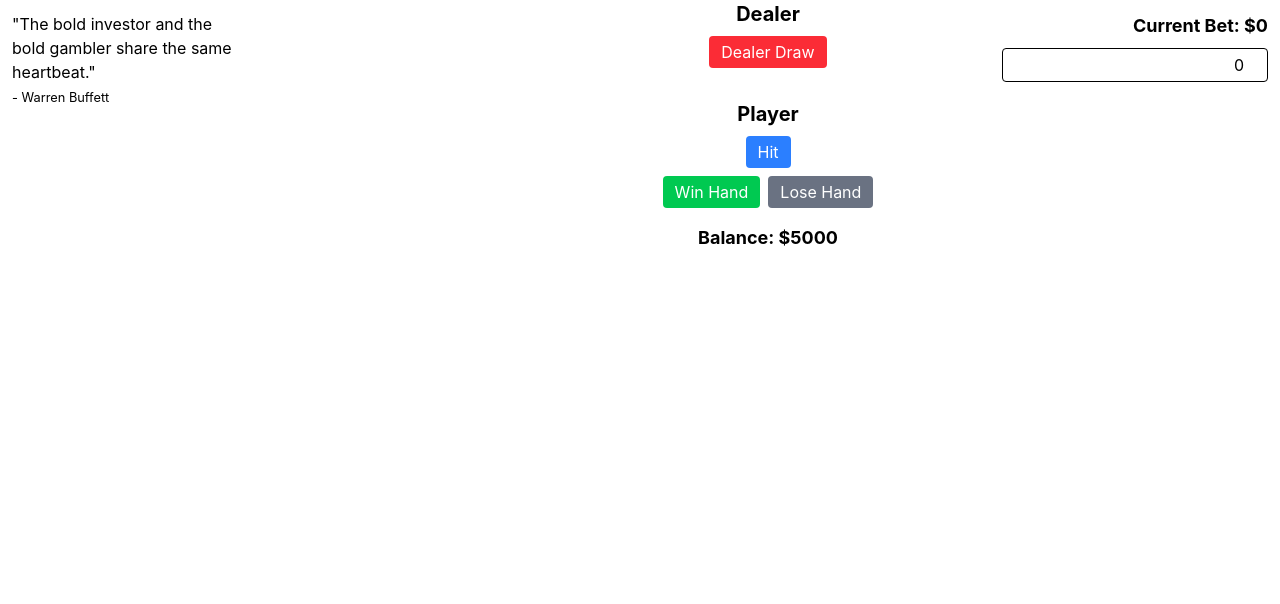
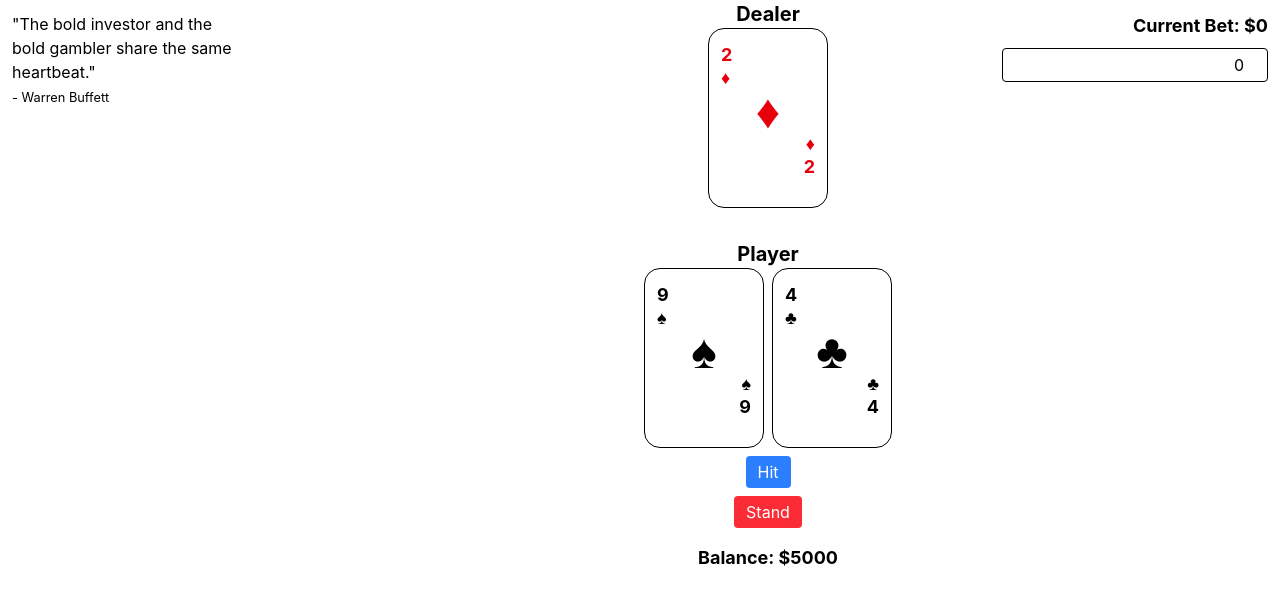
Before and after one commit to rdlaidlaw/BlackJack, a React (Vite) app in the folder blackjack/: page /game in a window 1280 px wide. Shown: the top 604 px of the page. Built offline with nearby package versions, Linux system fonts and the light colour scheme.

Commit message:
game logic

```diff
--- a/blackjack/src/Game.tsx
+++ b/blackjack/src/Game.tsx
@@ -1,5 +1,5 @@
 import Quotes from "./Quotes.tsx";
-import { useState } from "react";
+import { useState, useEffect } from "react";
 import Hand, { type CardType } from "./Hand.tsx";
 import Deck from "./Deck.ts";
 
@@ -8,24 +8,31 @@ interface GameProps {
 }
 
 export default function Game({ deck }: GameProps) {
+    const [playerCards, setPlayerCards] = useState<CardType[]>([]);
+    const [dealerCards, setDealerCards] = useState<CardType[]>([]);
+    const [balance, setBalance] = useState<number>(5000);
+    const [bet, setBet] = useState<number>(0);
+
     if (!deck) {
         deck = new Deck();
         deck.createNewDeck();
     }
 
-    const [playerCards, setPlayerCards] = useState<CardType[]>([]);
-    const [dealerCards, setDealerCards] = useState<CardType[]>([]);
-    const [balance, setBalance] = useState<number>(5000);
-    const [bet, setBet] = useState<number>(0);
+    useEffect(() => {
+        setDealerCards([deck!.draw()]);
+    }, []);
+    useEffect(() => {
+        setPlayerCards([deck!.draw(), deck!.draw()]);
+    }, []);
 
     function playerHit() {
         if (balance <= 0) return;
-        setPlayerCards(prev => [...prev, deck!.draw()]);
-    }
+        const newCards = [...playerCards, deck!.draw()];
+        setPlayerCards(newCards);
 
-    function dealerHit() {
-        if (balance <= 0) return;
-        setDealerCards(prev => [...prev, deck!.draw()]);
+        if (getHandValue(newCards) > 21) {
+            resolveHand(false);
+        }
     }
 
     function resolveHand(playerWins: boolean) {
@@ -36,9 +43,57 @@ export default function Game({ deck }: GameProps) {
             setBalance(prev => Math.max(prev - bet, 0));
             alert(`You lost $${bet}.`);
         }
-        setPlayerCards([]);
-        setDealerCards([]);
+        setDealerCards([deck!.draw()]);
+        setPlayerCards([deck!.draw(), deck!.draw()]);
         setBet(0);
+    }
+
+    function getHandValue(cards: CardType[]) {
+        let total = 0;
+        let aces = 0;
+
+        for (const card of cards) {
+            if (["J","Q","K"].includes(card.value)) total += 10;
+            else if (card.value === "A") {
+                total += 11;
+                aces++;
+            } else total += Number(card.value);
+        }
+
+        while (total > 21 && aces > 0) {
+            total -= 10;
+            aces--;
+        }
+
+        return total;
+    }
+
+    async function dealerTurn() {
+        let newDealerCards = [...dealerCards];
+
+        while (getHandValue(newDealerCards) < 17) {
+            await new Promise(r => setTimeout(r, 800));
+            const card = deck!.draw();
+            newDealerCards.push(card);
+            setDealerCards([...newDealerCards]);
+        }
+        setDealerCards(newDealerCards);
+        const dealerScore = getHandValue(newDealerCards);
+        const playerScore = getHandValue(playerCards);
+
+        await new Promise(r => setTimeout(r, 1200));
+
+        if (playerScore > 21) {
+            resolveHand(false);
+        } else if (dealerScore > 21) {
+            resolveHand(true);
+        } else if (playerScore > dealerScore) {
+            resolveHand(true);
+        } else if (dealerScore > playerScore) {
+            resolveHand(false);
+        } else {
+            alert("Push! Bet returned.");
+        }
     }
 
     return (
@@ -65,13 +120,6 @@ export default function Game({ deck }: GameProps) {
                 <div className="flex flex-col items-center">
                     <h2 className="text-xl font-bold">Dealer</h2>
                     <Hand cards={dealerCards} />
-                    <button
-                        onClick={dealerHit}
-                        className="bg-red-500 text-white px-3 py-1 rounded mt-2"
-                        disabled={balance <= 0}
-                    >
-                        Dealer Draw
-                    </button>
                 </div>
 
                 <div className="flex flex-col items-center">
@@ -85,22 +133,13 @@ export default function Game({ deck }: GameProps) {
                         Hit
                     </button>
 
-                    <div className="flex gap-2 mt-2">
-                        <button
-                            onClick={() => resolveHand(true)}
-                            className="bg-green-500 text-white px-3 py-1 rounded"
-                            disabled={balance <= 0}
-                        >
-                            Win Hand
-                        </button>
-                        <button
-                            onClick={() => resolveHand(false)}
-                            className="bg-gray-500 text-white px-3 py-1 rounded"
-                            disabled={balance <= 0}
-                        >
-                            Lose Hand
-                        </button>
-                    </div>
+                    <button
+                        onClick={dealerTurn}
+                        className="bg-red-500 text-white px-3 py-1 rounded mt-2"
+                        disabled={balance <= 0}
+                    >
+                        Stand
+                    </button>
 
                     <div className="mt-4">
                         {balance > 0 ? (
```
